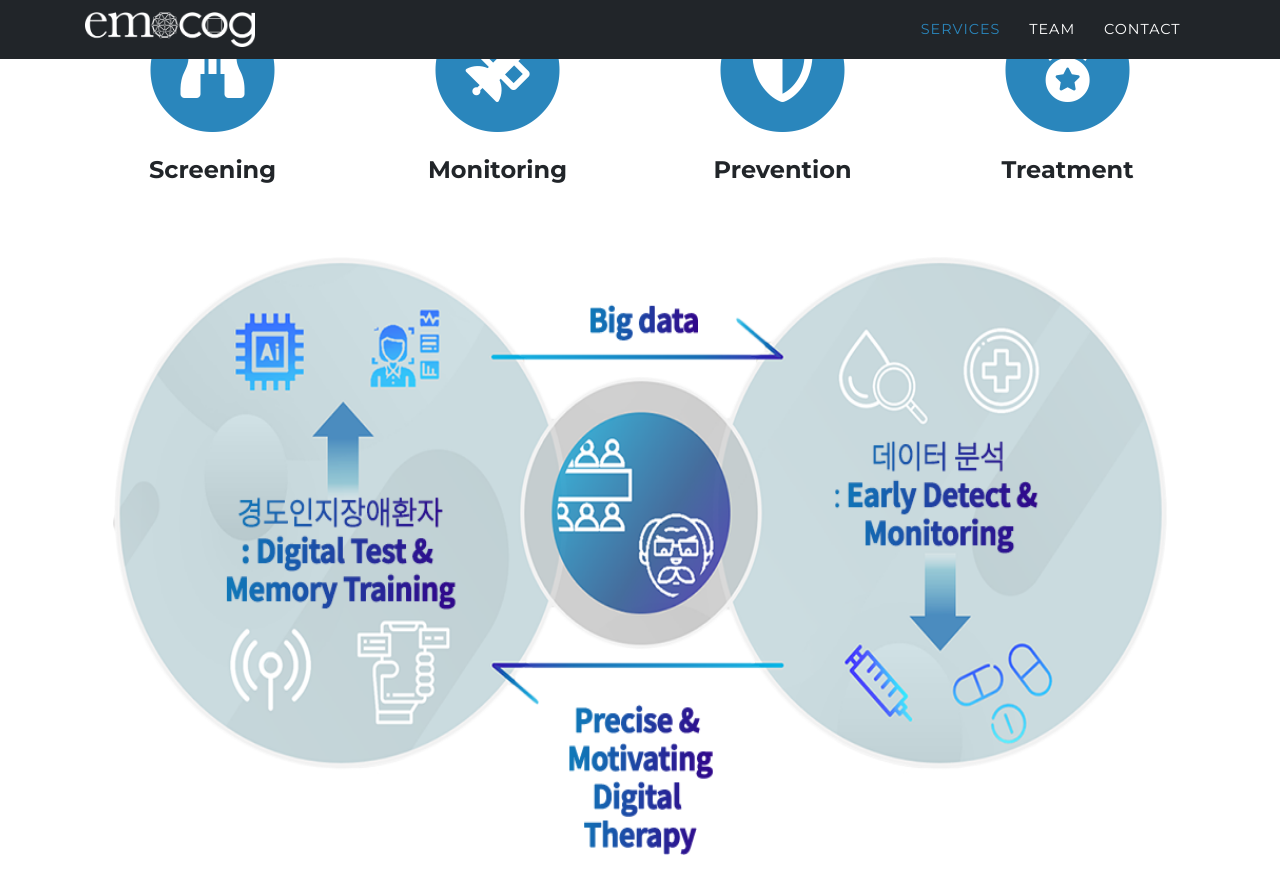
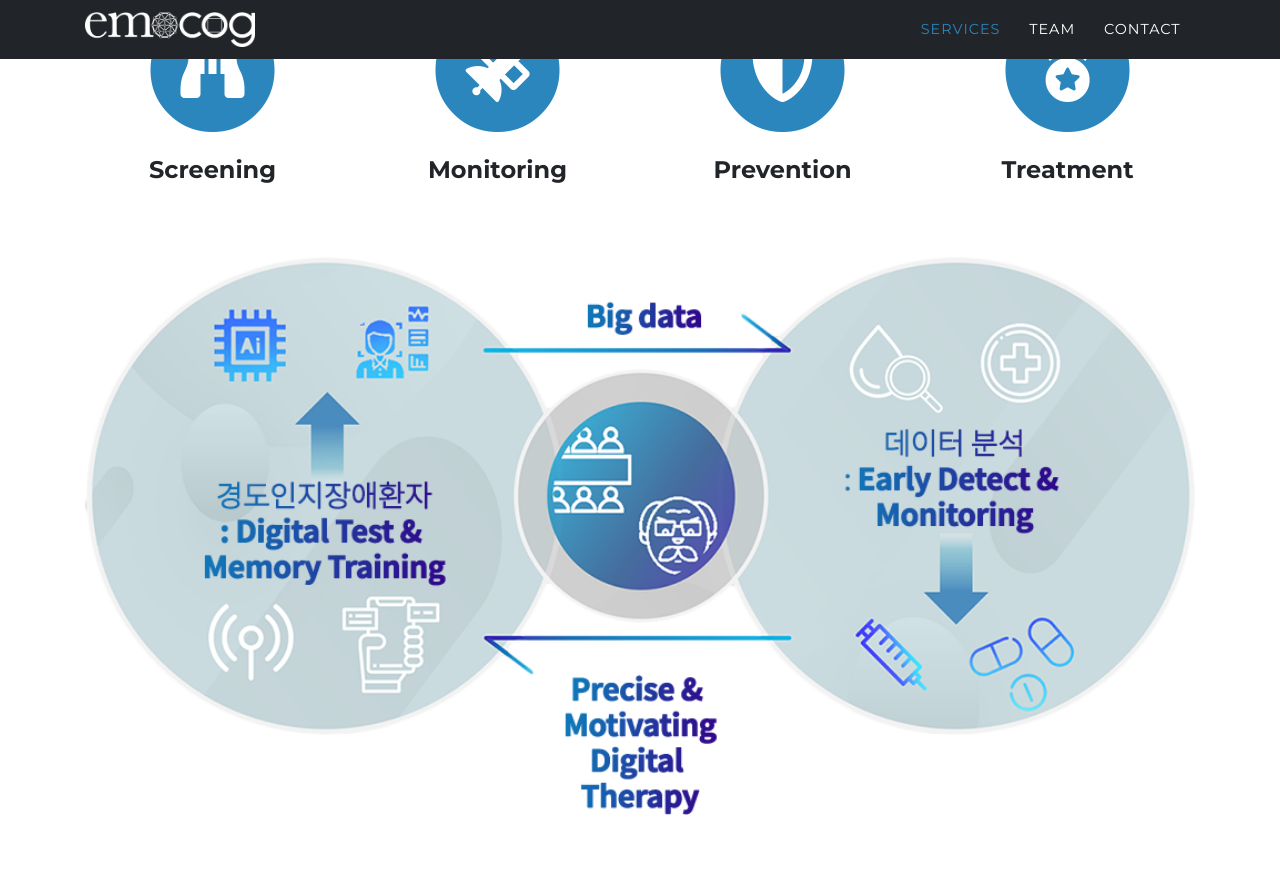
Before and after one commit to emocog/emocog.github.io, a Jekyll site: the page built from index.md, in a window 1280 px wide and 900 px high, scrolled down 1027 px. Shown: the top 894 px of the window. Built offline with Jekyll 4.4.1, drawn with Linux system fonts in a browser that asks for light colours; some web fonts are replaced.

Commit message:
Update services.html

```diff
--- a/_includes/services.html
+++ b/_includes/services.html
@@ -27,7 +27,7 @@
 
       <div class="row">
         <div class="col-lg-12 text-center">
-          <img style="margin-bottom:50px; margin-top:50px; width:95%; height:95%;" src= "\assets\img\service\system1000.png">
+          <img style="margin-bottom:50px; margin-top:50px; width:100%;" src= "\assets\img\service\system1000.png">
         </div>
       </div>
 
```
